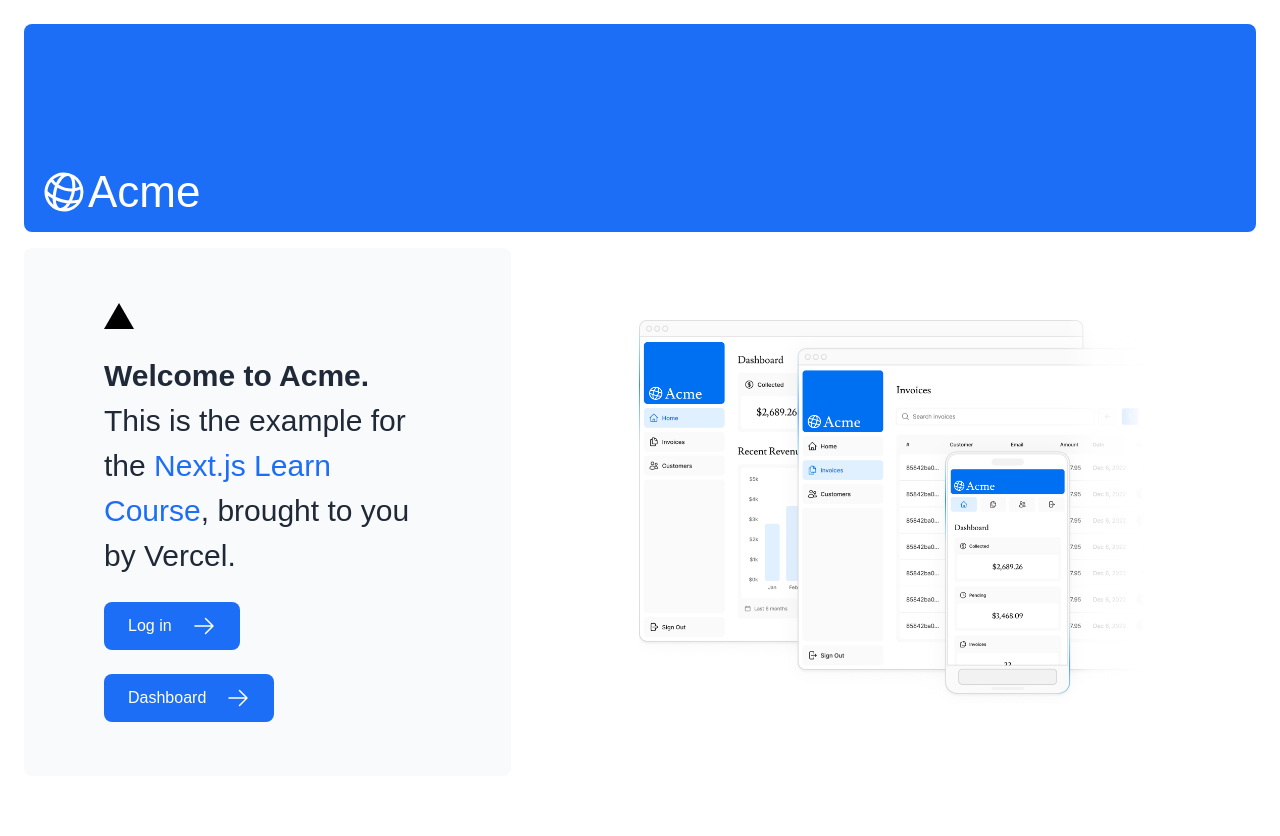
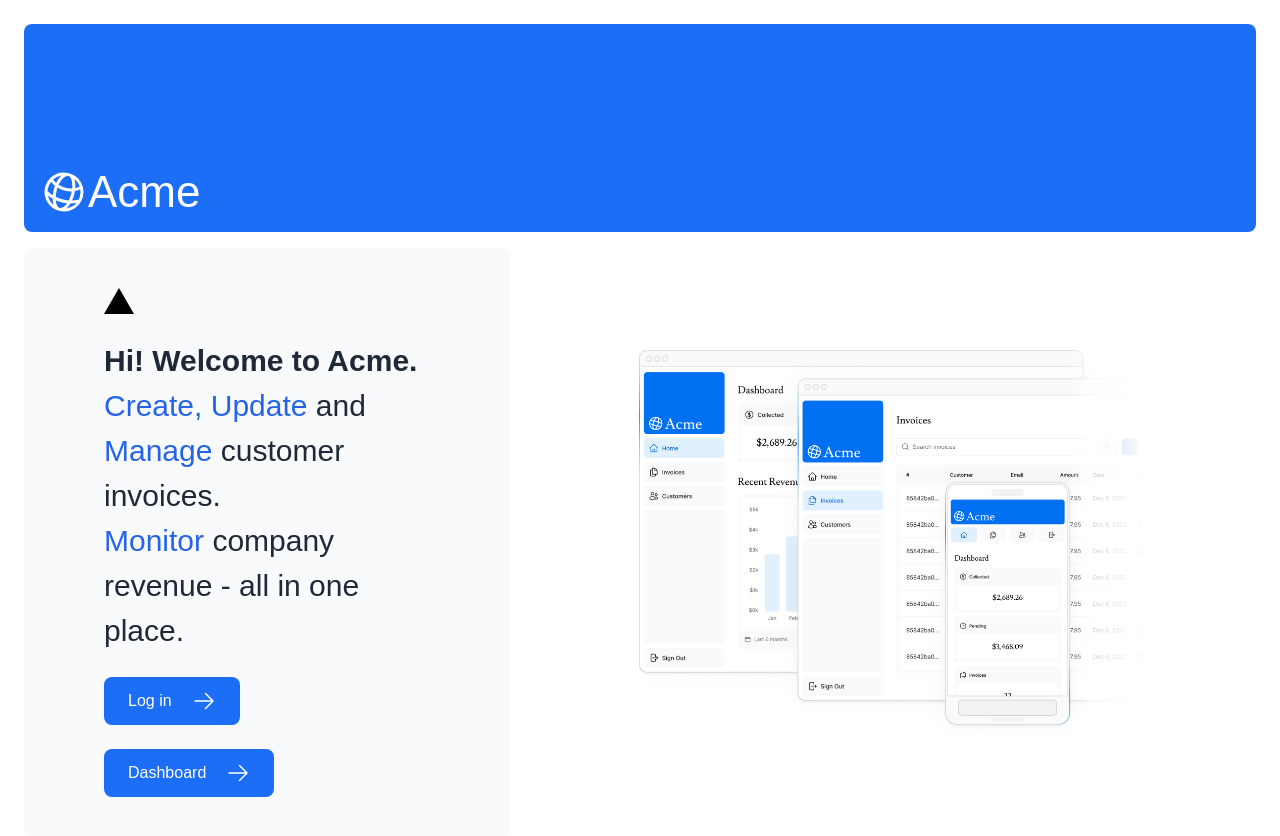
Before and after one commit to kingstondoesit/finco-invoice-tracker, a Next.js app: page / in a window 1280 px wide. Shown: the top 836 px of the page. Before the commit the page ends 800 px from the top, so only its background shows below. Built offline with nearby package versions, Linux system fonts and the light colour scheme; a web font is replaced by a local one.

Commit message:
update user welcome message to highlight key application features

```diff
--- a/src/app/page.tsx
+++ b/src/app/page.tsx
@@ -18,11 +18,11 @@
           <p
             className={`${lusitana.className} antialiased text-xl text-gray-800 md:text-3xl md:leading-normal`}
           >
-            <strong>Welcome to Acme.</strong> This is the example for the{" "}
-            <a href="https://nextjs.org/learn/" className="text-blue-500">
-              Next.js Learn Course
-            </a>
-            , brought to you by Vercel.
+            <strong>Hi! Welcome to Acme.</strong> {" "}
+            <span className="text-blue-600">
+              Create, Update </span> and <span className="text-blue-600"> Manage
+            </span> customer invoices. <span className="text-blue-600"> <br />
+              Monitor </span> company revenue - all in one place.
           </p>
           <Link
             href="/login"
```
